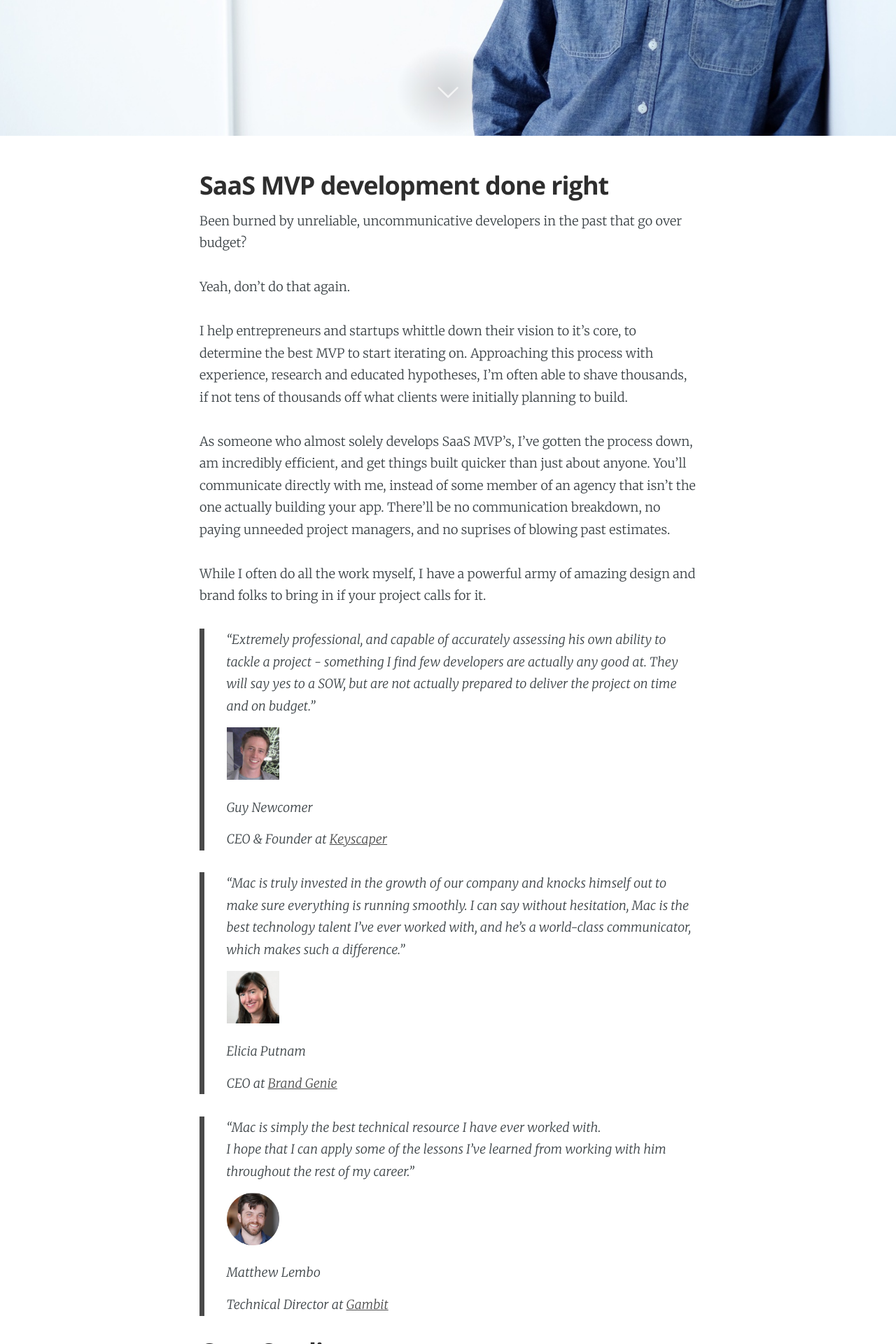
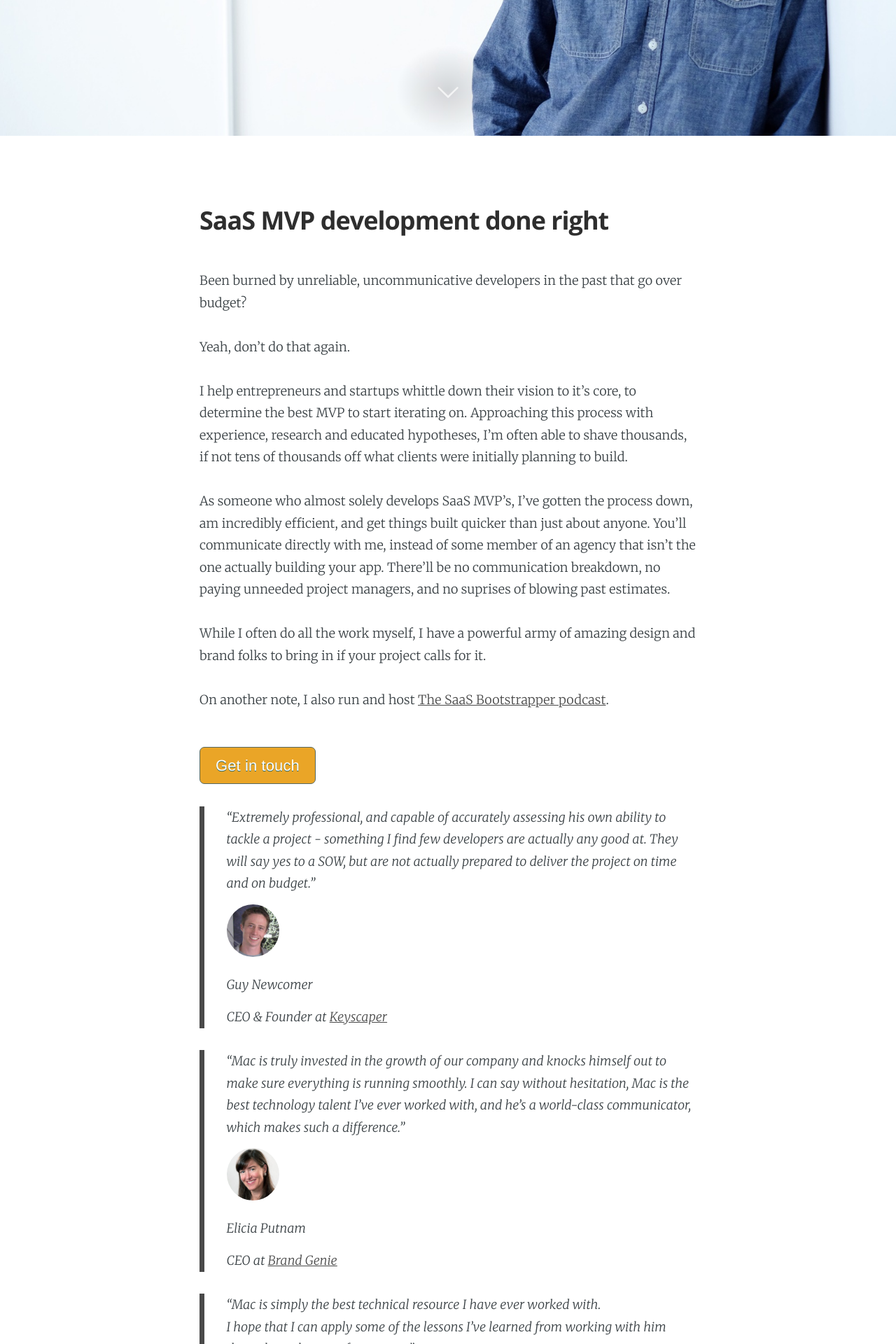
Before and after one commit to macmartine/macmartine.github.io, a Jekyll site: the page built from index.html, in a window 1280 px wide. Shown: the part 706-2626 px from the top of the page at 70% size. Built offline with Jekyll 4.4.1, drawn with Linux system fonts in a browser that asks for light colours; nearby versions of some CDN libraries; the list of posts is cut into pages by our own code.

Commit message:
Style update

```diff
--- a/_includes/main.md
+++ b/_includes/main.md
@@ -11,6 +11,10 @@
 
 While I often do all the work myself, I have a powerful army of amazing design and brand folks to bring in if your project calls for it.
 
+On another note, I also run and host [The SaaS Bootstrapper podcast](http://thesaasbootstrapper.com/podcast/).
+
+[Get in touch](mailto:mac.martine@gmail.com){: .btn.learn-more }
+
 {% for item in site.data.testimonials-mvp %}
 > “{{ item.quote }}”
 >
@@ -22,6 +26,7 @@
 >{{ item.title }} at [{{ item.company }}]( {{ item.url }} )
 >{: .cite }
 {% endfor %}
+
 
 
 ## Case Studies
--- a/assets/css/main.css
+++ b/assets/css/main.css
@@ -27,8 +27,14 @@
 
 blockquote img {
 	width: 75px;
+	border-radius: 100%;
 }
 
 .case-study-screenshot img {
 	max-width: 750px;
 }
+
+h2 {
+	margin-top: 100px;
+	margin-bottom: 50px;
+}
```
